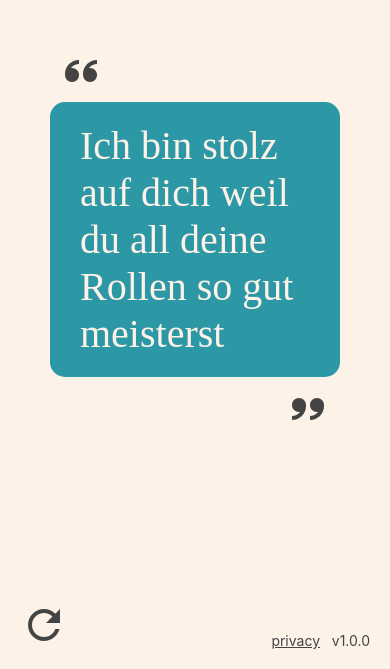
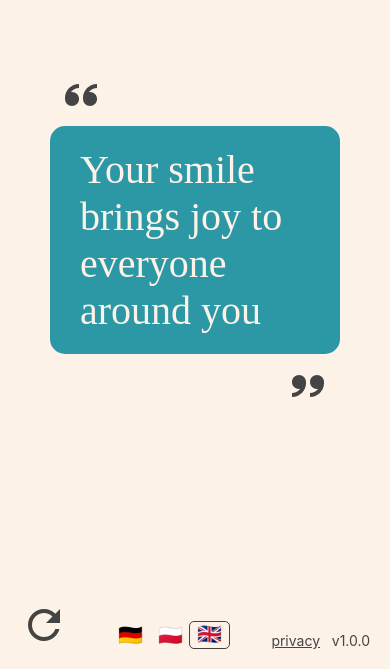
Before and after one commit to DanLeCornu/give-me-compliments, a React Native app: screen / in a window 390 px wide. Shown: the part 175-844 px from the top of the page. Built offline with nearby package versions, Linux system fonts and the light colour scheme; a web font is replaced by a local one; what expo-background-fetch, expo-notifications, expo-task-manager would draw is missing.

Commit message:
feat: language controls and locales

```diff
--- a/App.tsx
+++ b/App.tsx
@@ -1,5 +1,14 @@
 import React from "react"
-import { Text, AppState, View, Platform, TouchableOpacity, AppStateStatus, Alert } from "react-native"
+import {
+  Text,
+  AppState,
+  View,
+  Platform,
+  TouchableOpacity,
+  AppStateStatus,
+  Alert,
+  StyleSheet,
+} from "react-native"
 import Constants from "expo-constants"
 import * as Notifications from "expo-notifications"
 import * as Permissions from "expo-permissions"
@@ -11,6 +20,7 @@ import { QuoteEnd, QuoteStart, Refresh } from "./components/icons"
 import useCachedResources from "./hooks/useCachedResources"
 import { IS_PRODUCTION } from "./lib/config"
 import { Updates } from "expo"
+import { LOCALES } from "./lib/locales"
 
 const NOTIFICATION_TASK = "background-notification-task"
 
@@ -19,8 +29,8 @@ TaskManager.defineTask(NOTIFICATION_TASK, () => {
     Notifications.scheduleNotificationAsync({
       content: {
         sound: "default",
-        title: "Hej!",
-        body: "Czeka na Ciebie nowy komplement!",
+        title: "Hey!",
+        body: "You have a new complement!",
       },
       trigger: null,
     })
@@ -32,7 +42,7 @@ TaskManager.defineTask(NOTIFICATION_TASK, () => {
 })
 
 BackgroundFetch.registerTaskAsync(NOTIFICATION_TASK, {
-  minimumInterval: 60 * 60 * 24,
+  minimumInterval: 60 * 60, // testing 1 hour interval
   stopOnTerminate: false,
   startOnBoot: true,
 })
@@ -45,16 +55,19 @@ Notifications.setNotificationHandler({
   }),
 })
 
+type Locale = "en" | "de" | "pl"
+
 export default function App() {
   const isLoadingComplete = useCachedResources()
   const [compliment, setCompliment] = React.useState("")
   const [checkingUpdates, setCheckingUpdates] = React.useState(false)
   const [ready, setReady] = React.useState(false)
+  const [locale, setLocale] = React.useState<Locale>("en")
 
   const generateCompliment = () => {
-    let index = Math.round(Math.random() * COMPLIMENTS.length) - 1
+    let index = Math.round(Math.random() * COMPLIMENTS[locale].length) - 1
     if (index < 0) index = 0
-    setCompliment(COMPLIMENTS[index])
+    setCompliment(COMPLIMENTS[locale][index])
   }
 
   React.useEffect(() => {
@@ -66,6 +79,10 @@ export default function App() {
       AppState.removeEventListener("change", handleAppStateChange)
     }
   }, [])
+
+  React.useEffect(() => {
+    generateCompliment()
+  }, [locale])
 
   const checkForUpdates = async () => {
     try {
@@ -83,14 +100,14 @@ export default function App() {
   }
 
   const handleAppStateChange = async (nextAppState: AppStateStatus) => {
-    if (AppState.currentState !== "active" && nextAppState === "active") {
+    if (nextAppState === "active") {
       await checkForUpdates()
       generateCompliment()
     }
   }
 
   const handleRefresh = () => {
-    Alert.alert("Nie bądź taka chciwa!")
+    Alert.alert(LOCALES[locale].refreshMessage)
   }
 
   const handlePrivacyPress = () => {
@@ -166,10 +183,34 @@ export default function App() {
           <Refresh fill="#444444" />
         </TouchableOpacity>
         <TouchableOpacity
+          onPress={() => setLocale("en")}
+          style={{ position: "absolute", bottom: 20, right: 160 }}
+        >
+          <View style={locale === "en" && styles.flagActive}>
+            <Text style={styles.flag}>🇬🇧</Text>
+          </View>
+        </TouchableOpacity>
+        <TouchableOpacity
+          onPress={() => setLocale("pl")}
+          style={{ position: "absolute", bottom: 20, right: 200 }}
+        >
+          <View style={locale === "pl" && styles.flagActive}>
+            <Text style={styles.flag}>🇵🇱</Text>
+          </View>
+        </TouchableOpacity>
+        <TouchableOpacity
+          onPress={() => setLocale("de")}
+          style={{ position: "absolute", bottom: 20, right: 240 }}
+        >
+          <View style={locale === "de" && styles.flagActive}>
+            <Text style={styles.flag}>🇩🇪</Text>
+          </View>
+        </TouchableOpacity>
+        <TouchableOpacity
           onPress={handlePrivacyPress}
           style={{ position: "absolute", bottom: 20, right: 70 }}
         >
-          <Text style={{ color: "#444444", textDecorationLine: "underline" }}>privacy</Text>
+          <Text style={{ color: "#444444", textDecorationLine: "underline" }}>{LOCALES[locale].privacy}</Text>
         </TouchableOpacity>
         <Text style={{ position: "absolute", bottom: 20, right: 20, color: "#444444" }}>v1.0.0</Text>
       </View>
@@ -192,7 +233,7 @@ async function registerForPushNotificationsAsync() {
     }
     token = (await Notifications.getExpoPushTokenAsync()).data
   } else {
-    alert("Must use physical device for Push Notifications")
+    // alert("Must use physical device for Push Notifications")
   }
   if (Platform.OS === "android") {
     Notifications.setNotificationChannelAsync("default", {
@@ -204,3 +245,16 @@ async function registerForPushNotificationsAsync() {
   }
   return token
 }
+
+const styles = StyleSheet.create({
+  flag: {
+    fontSize: 20,
+    paddingHorizontal: 7,
+    paddingBottom: 2,
+  },
+  flagActive: {
+    borderWidth: 1,
+    borderRadius: 5,
+    borderColor: "#444444",
+  },
+})
--- a/lib/compliments.ts
+++ b/lib/compliments.ts
@@ -1,16 +1,21 @@
-export const COMPLIMENTS = [
+export const COMPLIMENTS = {
+  en: [
     "Your voice is as beautiful as a chorus of angels",
     "Your eyes shine like the stars in the night sky",
     "Your hair flows like the waters of the Vistula",
     "Your laughter rings through the air like the church bells of Kraków",
     "Your smile brings joy to everyone around you",
     "Your ears look like freshly made pierogi",
+    "You are a really sweet person",
+    "You don’t look one day older than 35!",
+  ],
+  pl: ["Kiedy babcia Eva patrzy z nieba, z pewnością jest dumna", "Twoja herbatka jest dobra na wszystk"],
+  de: [
     "Deine Grossherzigkeit unterscheidet dich von anderen Menschen",
     "Heute denken wir an dich",
     "Mögest du heute auch erfahren wie schön deine Seele ist",
     "Von allen Mamas hast du den besten Geschmack",
     "Wem wirst du heute ein Lächeln aufs Gesicht zaubern?",
-  "You are a really sweet person",
     "Dein Duft ist wie 1000 wilde Rosen",
     "Dein Drang die Welt besser zu machen ziert dich",
     "Deine Wärme strahlt auf alle Menschen in deiner Nähe",
@@ -28,7 +33,6 @@ export const COMPLIMENTS = [
     "Ich liebe dich und denke jeden Tag an dich",
     "Ich bin stolz auf dich weil du all deine Rollen so gut meisterst",
     "Du bist sehr sensibel und das ist deine Gabe und Kraft",
-  "You don’t look one day older than 35!",
     "Du bist immer da",
     "Du hast 2 Menschen ein Leben geschenkt wofür sie dich immer lieben",
     "Du bist für uns die schönste Mama der Welt",
@@ -48,6 +52,5 @@ export const COMPLIMENTS = [
     "Du bist immer genug",
     "Mögest du heute schöne Verbindungen haben",
     "Mögest du dich heute in dich selbst verlieben",
-  "Kiedy babcia Eva patrzy z nieba, z pewnością jest dumna",
-  "Twoja herbatka jest dobra na wszystk",
-]
+  ],
+}
--- /dev/null
+++ b/lib/locales.ts
@@ -0,0 +1,14 @@
+export const LOCALES = {
+  en: {
+    refreshMessage: "Don't be so greedy!",
+    privacy: "privacy",
+  },
+  pl: {
+    refreshMessage: "Nie bądź taka chciwa!",
+    privacy: "prywatność",
+  },
+  de: {
+    refreshMessage: "Sei nicht so gierig!",
+    privacy: "privatsphäre",
+  },
+}
```
Lines whose indentation alone changed are shown as unchanged.
